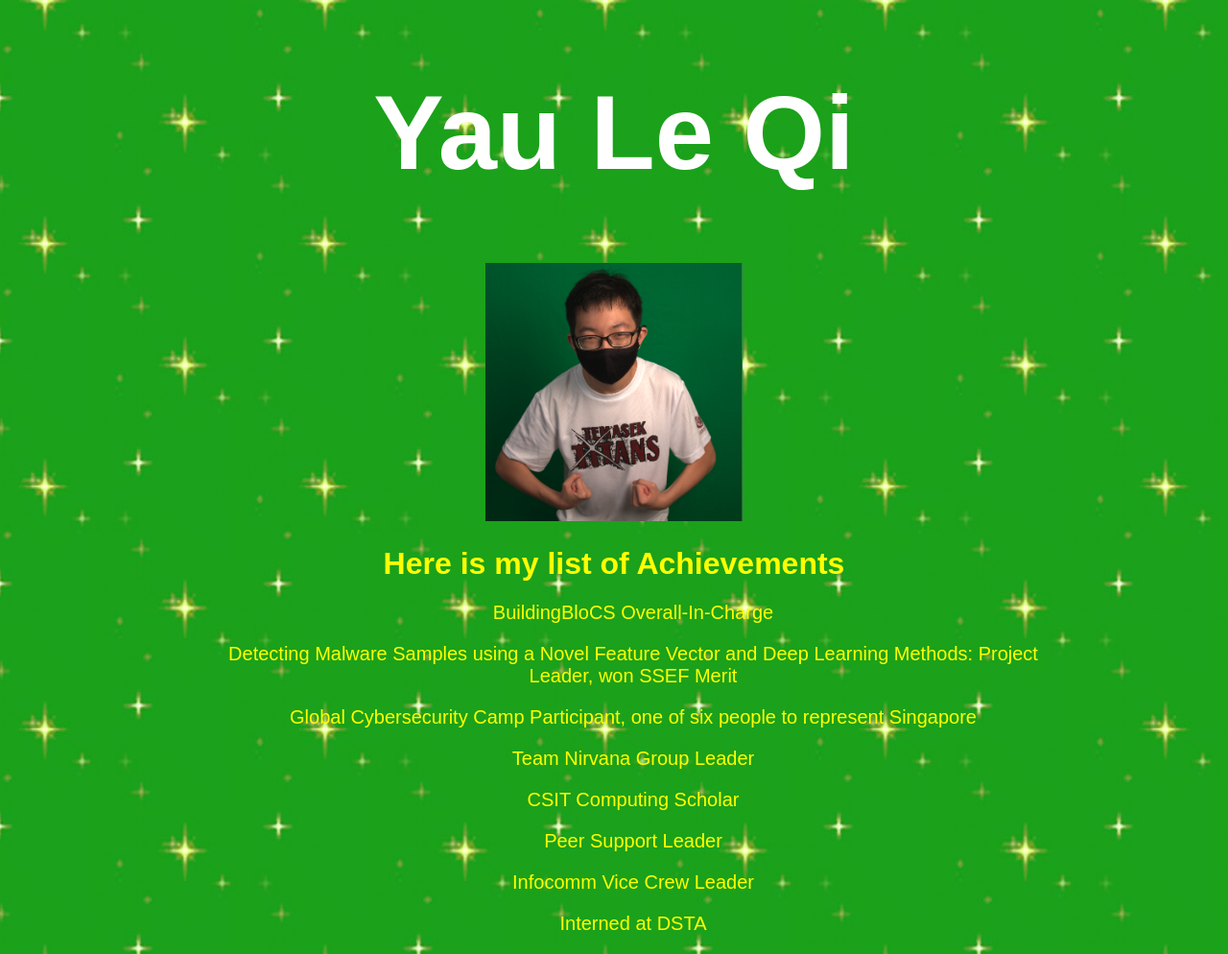
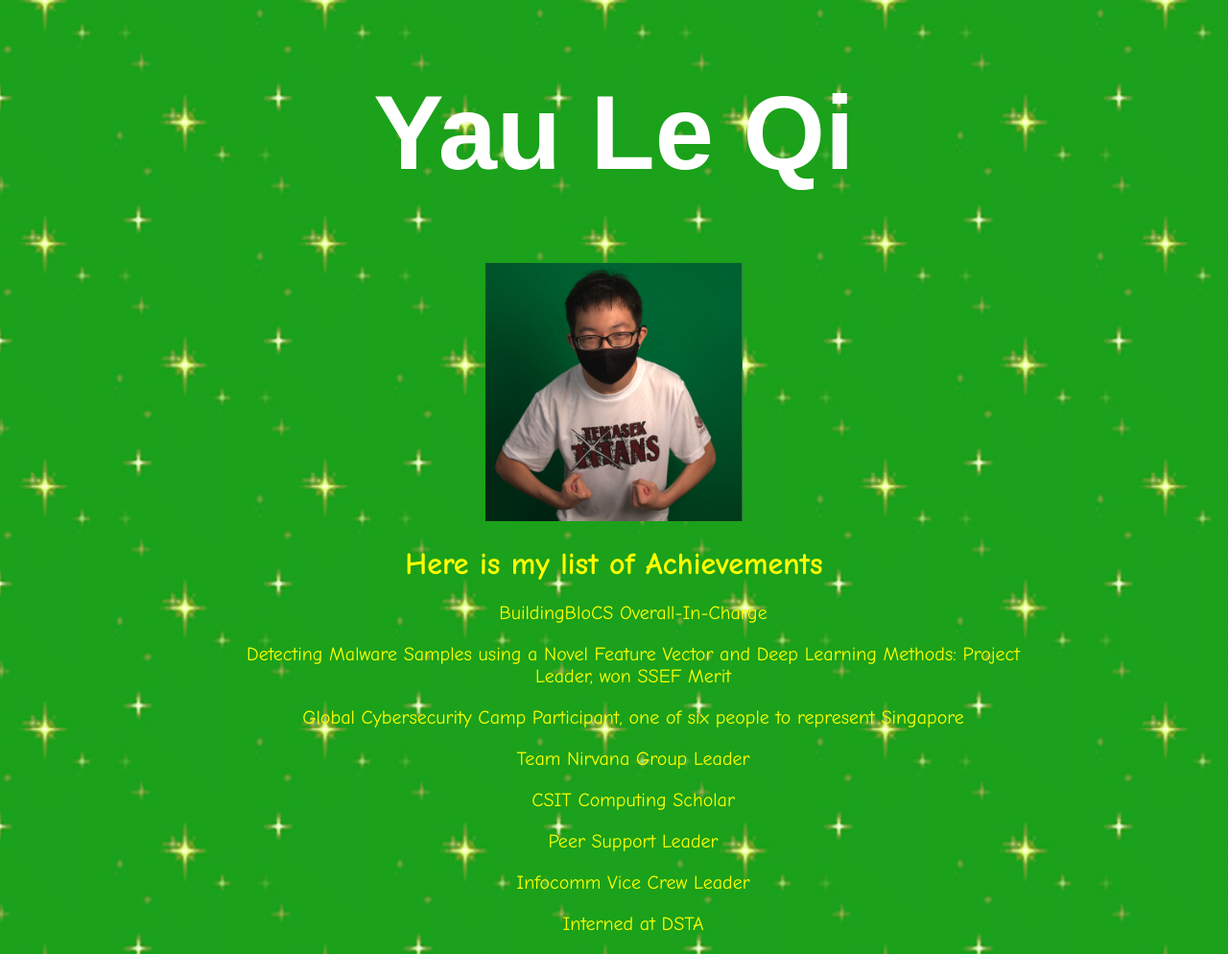
Before and after one commit to teraSurfer40141/teraSurfer40141.github.io, a plain HTML site: page index.html in a window 1280 px wide. Shown: the whole page at 96% size. Drawn offline with Linux system fonts and the light colour scheme.

Commit message:
comic sans

```diff
--- a/style.css
+++ b/style.css
@@ -3,7 +3,7 @@ body {
 	text-align: center;
 	margin-left:15%;
 	margin-right:15%;
-	font-family: sans-serif;
+	font-family: Comic Sans, Comic Sans MS, sans-serif;
 	color: yellow;
 }
 
```
